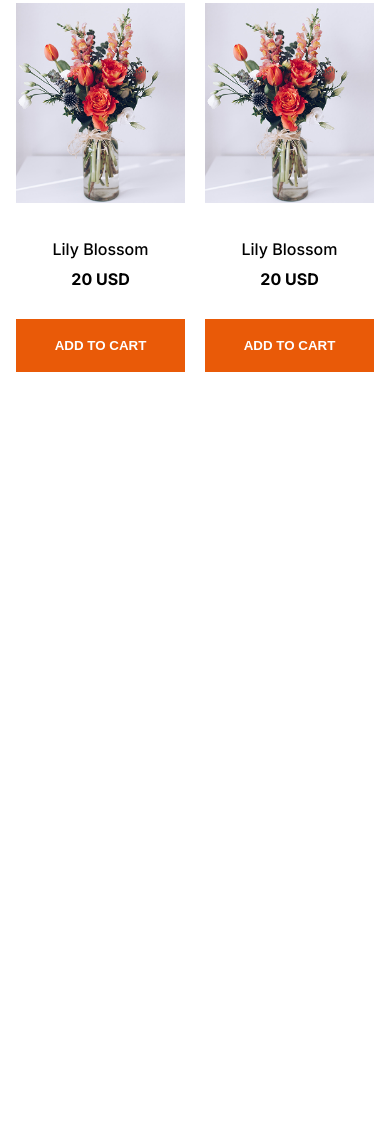
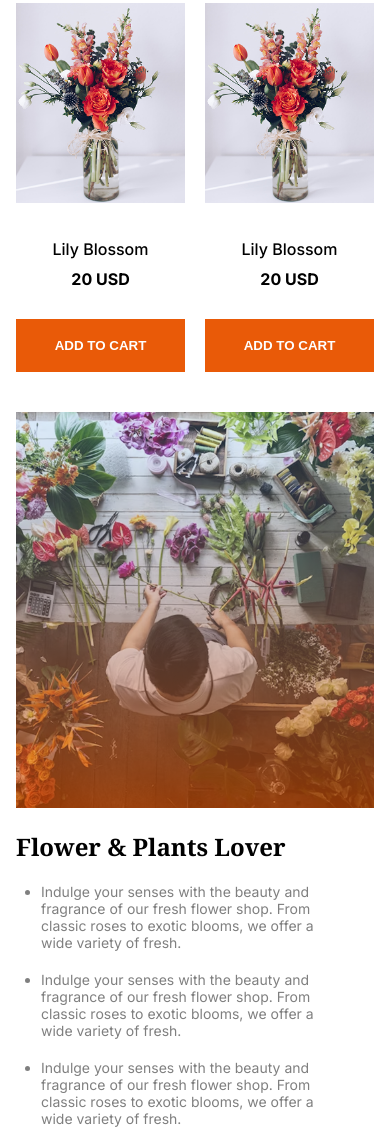
Before and after one commit to Zahidul8/B12A02-Responsive-Flowers, a plain HTML site: page index.html in a window 390 px wide. Shown: the part 1893-3020 px from the top of the page. Before the commit the page ends 2265 px from the top, so only its background shows below. Drawn offline with Linux system fonts and the light colour scheme.

Commit message:
created plant-lover section responsive for  mobile

```diff
--- a/index.html
+++ b/index.html
@@ -89,6 +89,26 @@
                 </div>
             </div>
         </section>
+        <section class="plant-lovers">
+
+            <div class="badge">
+                <img src="assets/trusted-badge.png" alt="">
+            </div>
+            <div class="plan-lovers-container">
+                <div class="plant-lover-image">
+                    <img src="assets/flower-store.png" alt="">
+                </div>
+                <div class="plant-lover-content">
+                    <h3 class="section-title plant-title">Flower & Plants Lover</h3>
+                    <ul>
+                        <li class="section-description plant-description">Indulge your senses with the beauty and fragrance of our fresh flower shop. From classic roses to exotic blooms, we offer a wide variety of fresh.</li>
+                        <li class="section-description plant-description">Indulge your senses with the beauty and fragrance of our fresh flower shop. From classic roses to exotic blooms, we offer a wide variety of fresh.</li>
+                        <li class="section-description plant-description">Indulge your senses with the beauty and fragrance of our fresh flower shop. From classic roses to exotic blooms, we offer a wide variety of fresh.</li>
+
+                    </ul>
+                </div>
+            </div>
+        </section>
     </main>
 </body>
 </html>
--- a/styles/flower.css
+++ b/styles/flower.css
@@ -145,6 +145,50 @@ main {
     border: none;
 }
 
+/* plant-lover section start  */
+
+.badge {
+    width: 286px;
+    height: 286px;
+    position: relative;
+    left: 350px;
+    top: 160px;
+}
+
+.badge img {
+    width: 100%;
+    height: 100%;
+}
+
+.plan-lovers-container {
+    display: flex;
+    gap: 60px;
+    align-items: center;
+
+}
+.plant-title {
+    text-align: left;
+}
+.plant-lover-content ul {
+    margin-left: 25px;
+    padding-right: 30px;
+}
+.plant-description {
+    margin-top: 20px;
+}
+
+.plant-lover-image {
+    flex: 1;
+
+}
+.plant-lover-image img {
+    width: 100%;
+}
+.plant-lover-content {
+    flex: 1;
+}
+
+
 @media screen and (max-width:640px) {
     .hide {
         display: none;
@@ -194,5 +238,15 @@ main {
     .plant-price {
         margin: 10px 0 30px;
     }
+    .plant-lovers {
+        margin-top: 40px;
+    }
+    .badge {
+        display: none;
+    }
+    .plan-lovers-container{
+        flex-direction: column;
+        gap: 18px;
+    }
 
 }
```
